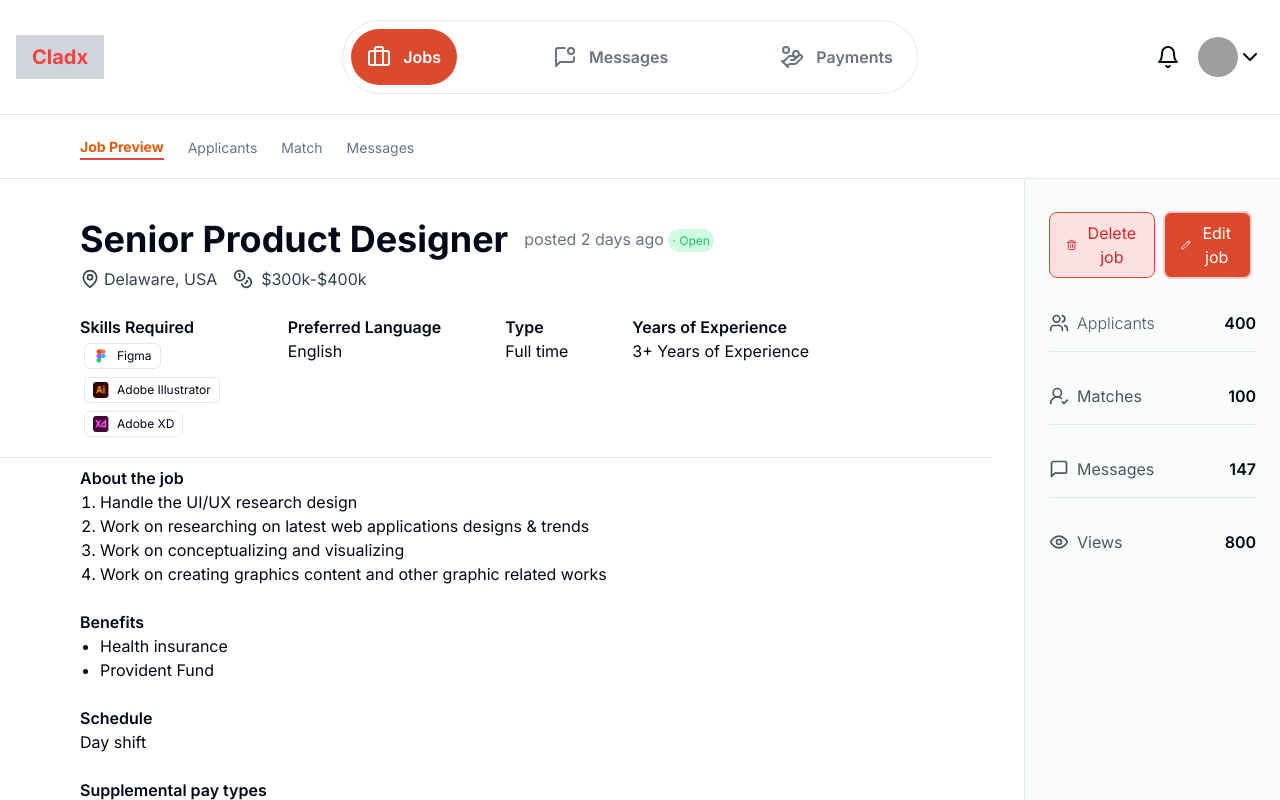
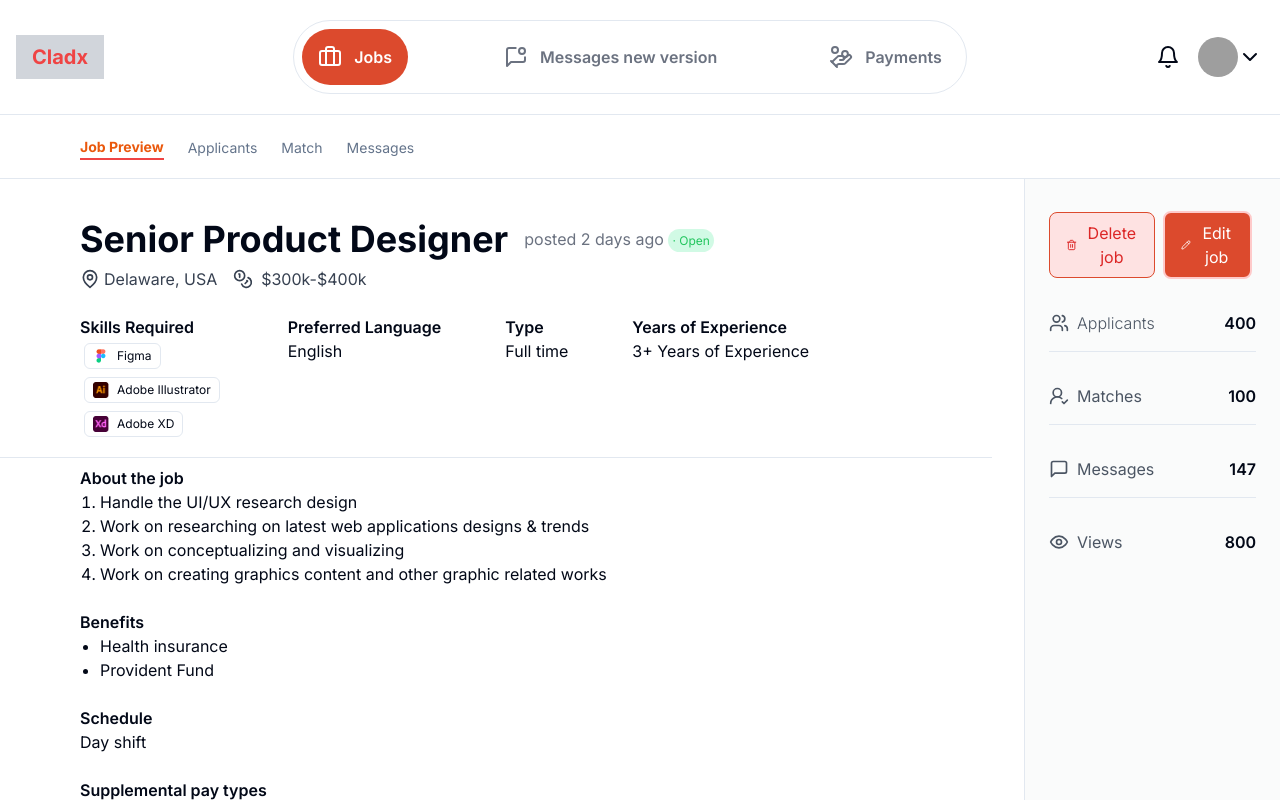
Before and after one commit to Introfect/cladex, a Next.js app: page / in a window 1280 px wide. Shown: the top 800 px of the page. Built offline with nearby package versions, Linux system fonts and the light colour scheme; grey boxes are pictures that could not be loaded.

Commit message:
added new

```diff
--- a/src/components/Navbar.tsx
+++ b/src/components/Navbar.tsx
@@ -38,7 +38,7 @@
                 pathName=="/messages"
 
               }
-            )} href="/messages"><MessageSquareDot className='mr-3' /> Messages</Link>
+            )} href="/messages"><MessageSquareDot className='mr-3' /> Messages new version</Link>
           </li>
           <li>
           <Link className={clsx("px-4 py-4 rounded-full font-semibold text-gray-500 flex",
```
Also changed, not shown: 1 other file (tests, documents, lock files or other folders).
